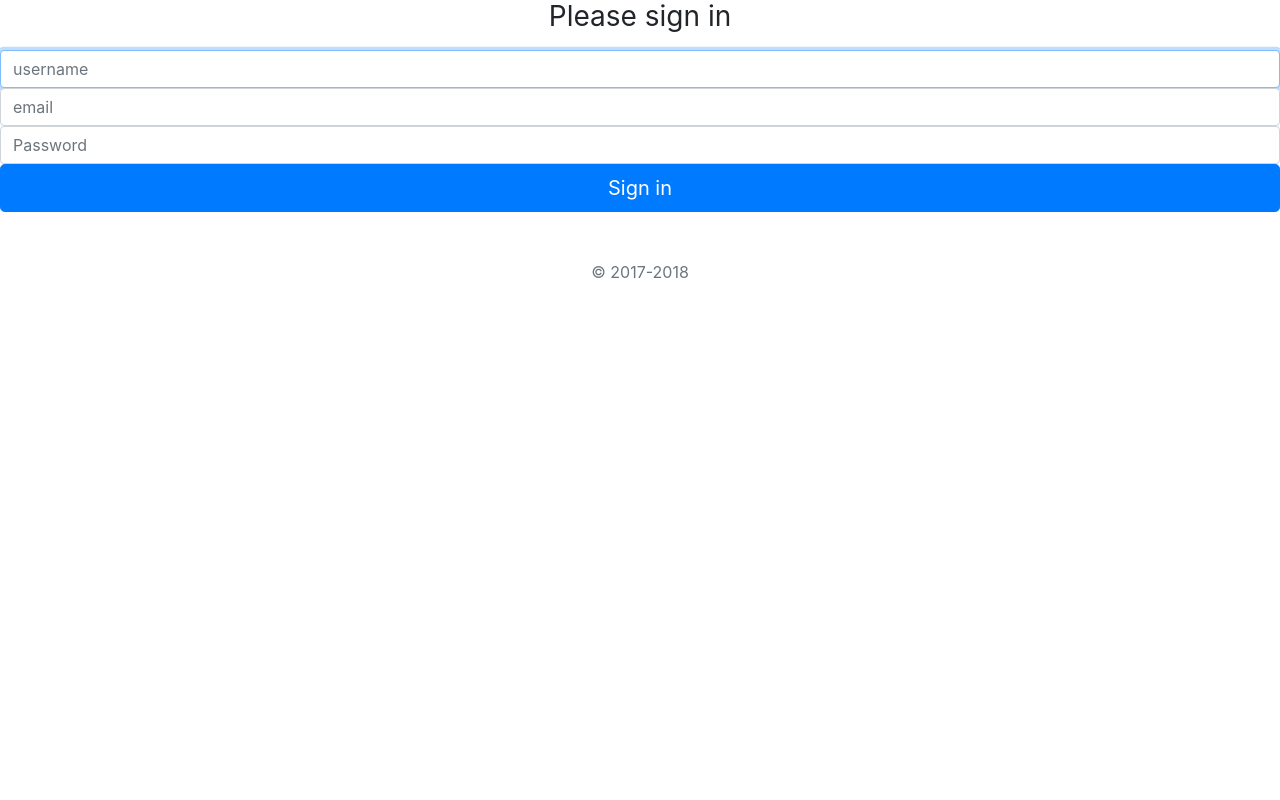
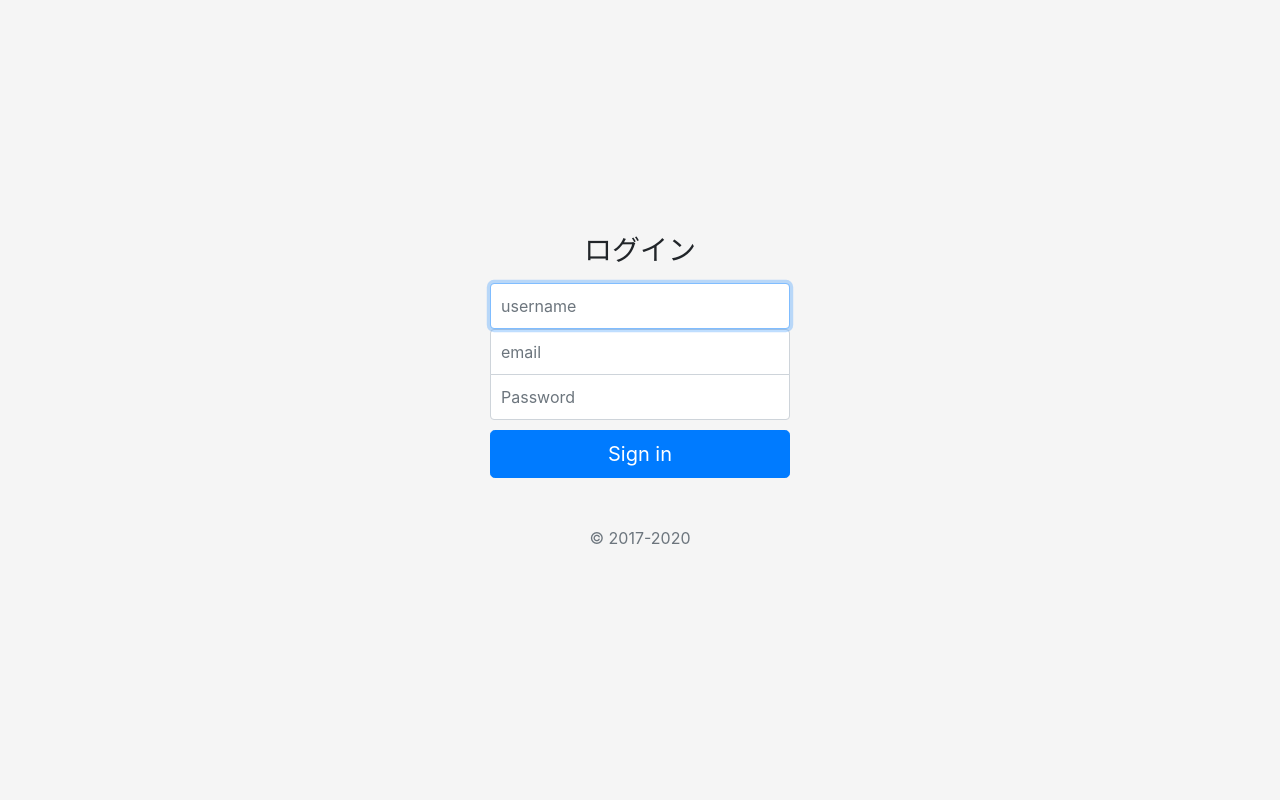
Before and after one commit to hamuham/chatbord, a Django app: page /signup/ in a window 1280 px wide. Run offline with Django 4.2, Linux system fonts and the light colour scheme; some libraries are stand-ins or nearby versions.

Commit message:
bootstrap.static

```diff
--- a/chatbord/urls.py
+++ b/chatbord/urls.py
@@ -22,4 +22,5 @@ from django.conf.urls.static import static
 urlpatterns = [
     path("admin/", admin.site.urls),
     path("", include('chatapp.urls')),
-] + static(settings.MEDIA_URL, document_root=settings.MEDIA_ROOT)
+] + static(settings.MEDIA_URL, document_root=settings.MEDIA_ROOT) \
+  + static(settings.STATIC_URL, document_root=settings.STATIC_ROOT)
--- /dev/null
+++ b/static/style.css
@@ -0,0 +1,44 @@
+html,
+body {
+  height: 100%;
+}
+
+body {
+  display: -ms-flexbox;
+  display: flex;
+  -ms-flex-align: center;
+  align-items: center;
+  padding-top: 40px;
+  padding-bottom: 40px;
+  background-color: #f5f5f5;
+}
+
+.form-signin {
+  width: 100%;
+  max-width: 330px;
+  padding: 15px;
+  margin: auto;
+}
+.form-signin .checkbox {
+  font-weight: 400;
+}
+.form-signin .form-control {
+  position: relative;
+  box-sizing: border-box;
+  height: auto;
+  padding: 10px;
+  font-size: 16px;
+}
+.form-signin .form-control:focus {
+  z-index: 2;
+}
+.form-signin input[type="email"] {
+  margin-bottom: -1px;
+  border-bottom-right-radius: 0;
+  border-bottom-left-radius: 0;
+}
+.form-signin input[type="password"] {
+  margin-bottom: 10px;
+  border-top-left-radius: 0;
+  border-top-right-radius: 0;
+}
--- a/templates/base.html
+++ b/templates/base.html
@@ -5,16 +5,18 @@
         <meta charset="utf-8">
         <meta name="viewport" content="width=device-width, initial-scale=1, shrink-to-fit=no">
 
-    <!-- Bootstrap CSS -->
-    <link rel="stylesheet" href="https://stackpath.bootstrapcdn.com/bootstrap/4.5.0/css/bootstrap.min.css" integrity="sha384-9aIt2nRpC12Uk9gS9baDl411NQApFmC26EwAOH8WgZl5MYYxFfc+NcPb1dKGj7Sk" crossorigin="anonymous">
+        <!-- Bootstrap core CSS -->
+        <link rel="stylesheet" href="https://cdn.jsdelivr.net/npm/bootstrap@4.5.3/dist/css/bootstrap.min.css" integrity="sha384-TX8t27EcRE3e/ihU7zmQxVncDAy5uIKz4rEkgIXeMed4M0jlfIDPvg6uqKI2xXr2" crossorigin="anonymous">
+        {% block customcss %}
+        {% endblock customcss %}
 
         <title>Hello, world!</title>
     </head>
-  <body>
+
     {% block header %}
     {% endblock header %}
 
     {% block content %}
     {% endblock content %}
-  </body>
+
 </html>
--- a/templates/singup.html
+++ b/templates/singup.html
@@ -1,18 +1,23 @@
 {% extends 'base.html' %}
+{% load static %}
+
+{% block customcss %}
+    <link rel="stylesheet" href="{% static 'style.css' %}">
+{% endblock customcss %}
 
 {% block content %}
 <body class="text-center">
     {{ error }}
     <form class="form-signin" method="POST"> {% csrf_token %}
-        <h1 class="h3 mb-3 font-weight-normal">Please sign in</h1>
+        <h1 class="h3 mb-3 font-weight-normal">ログイン</h1>
         <label for="inputName" class="sr-only">Name</label>
-            <input type="text" id="inputEmail" class="form-control" placeholder="username" name="username" required="" autofocus="">
+            <input type="text" id="inputEmail" class="form-control" placeholder="username" name="username" required autofocus>
         <label for="inputEmail" class="sr-only">Email address</label>
-            <input type="email" id="inputEmail" class="form-control" placeholder="email" name="email" required="" autofocus="">
+            <input type="email" id="inputEmail" class="form-control" placeholder="email" name="email" required>
         <label for="inputPassword" class="sr-only">Password</label>
-            <input type="password" id="inputPassword" class="form-control" placeholder="Password" name="password" required="">
+            <input type="password" id="inputPassword" class="form-control" placeholder="Password" name="password" required>
         <button class="btn btn-lg btn-primary btn-block" type="submit">Sign in</button>
-        <p class="mt-5 mb-3 text-muted">© 2017-2018</p>
+        <p class="mt-5 mb-3 text-muted">&copy; 2017-2020</p>
     </form>
 </body>
 {% endblock content %}
```
Also changed, not shown: chatbord/settings.py (+9 -3 lines). Lines whose indentation alone changed are shown as unchanged.
